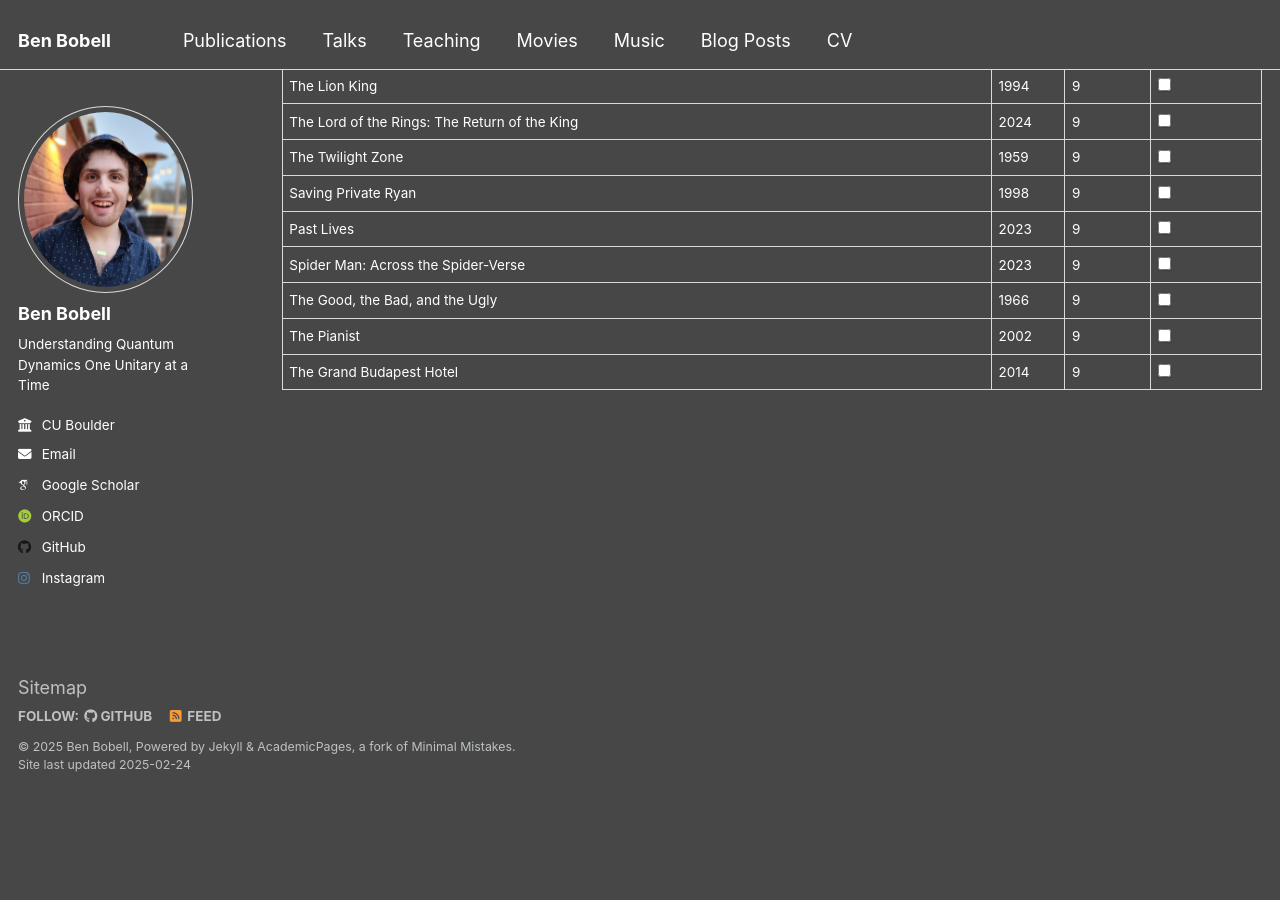
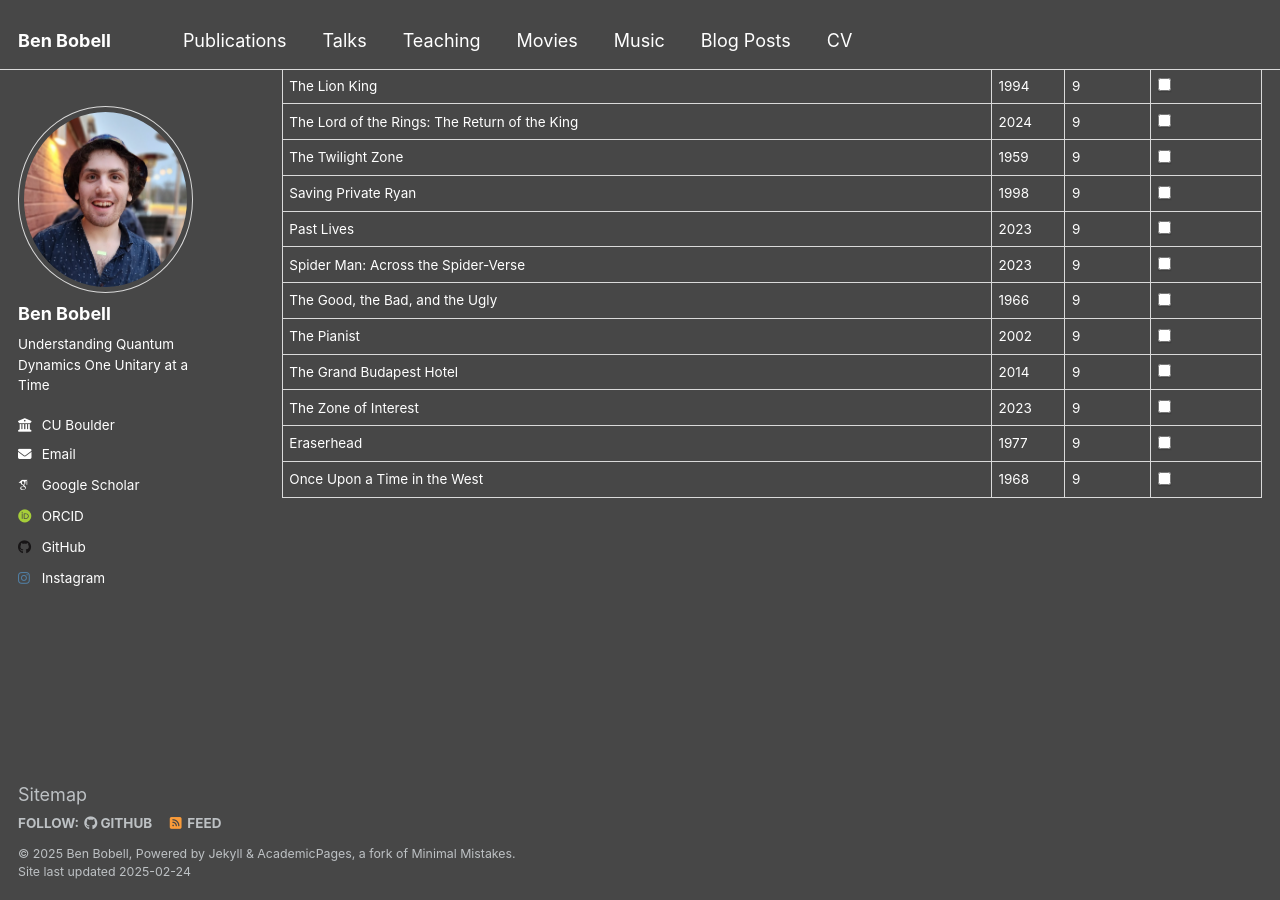
Before and after one commit to BenBobell00/BenBobell00.github.io, a Jekyll site: the page built from _pages/movies.html, in a window 1280 px wide and 900 px high, scrolled down 3504 px. Built offline with Jekyll 4.4.1, drawn with Linux system fonts in a browser that asks for light colours; some web fonts are replaced; before the commit the page ends 4297 px from its top, so only the background shows below that.

Commit message:
Update movies.yml

```diff
--- a/_data/movies.yml
+++ b/_data/movies.yml
@@ -399,3 +399,15 @@ movies:
     year: 2014
     rating: 9
     watched: false
+  - title: "The Zone of Interest"
+    year: 2023
+    rating: 9
+    watched: false
+  - title: "Eraserhead"
+    year: 1977
+    rating: 9
+    watched: false
+  - title: "Once Upon a Time in the West"
+    year: 1968
+    rating: 9
+    watched: false
```
